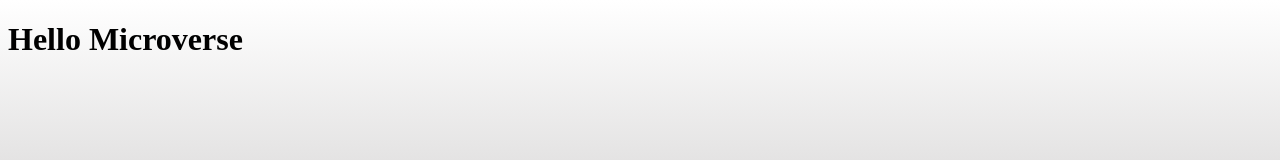
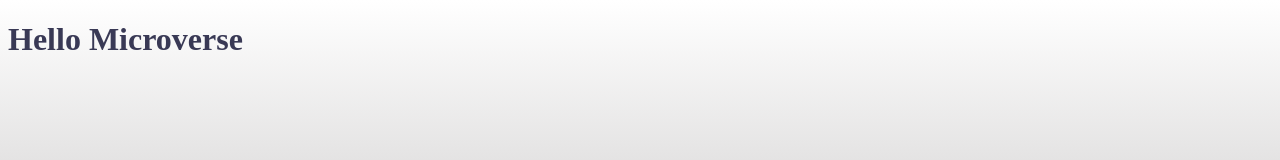
Before and after one commit to rudicarrilloypr/hello_Microverse, a website: page index.html in a window 1280 px wide. Shown: the top 160 px of the page. Drawn offline with Linux system fonts and the light colour scheme.

Commit message:
Fix code reviews comments 2

```diff
--- a/style.css
+++ b/style.css
@@ -4,5 +4,5 @@
 
 }
 .main-tittle{
-    color: black;
+    color: rgb(57, 57, 85);
 }
```
